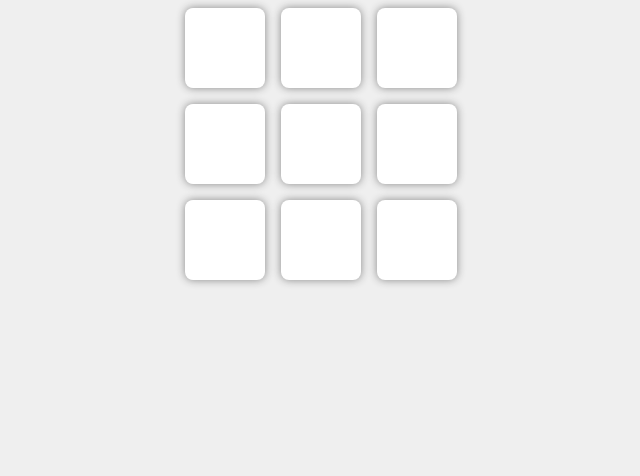
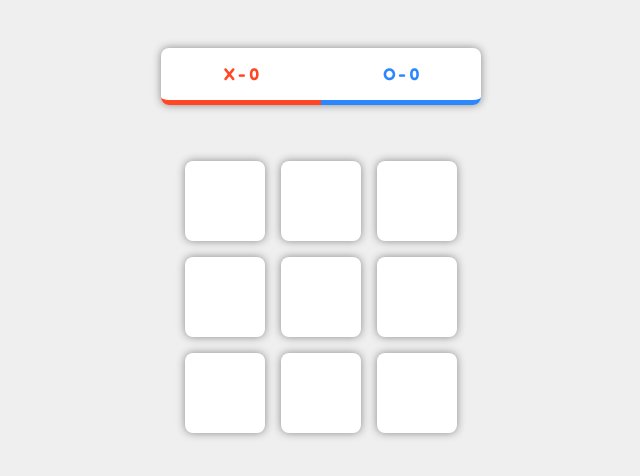
Before and after one commit to Andrew-Neely-82/tic-tac-toe-react, a React (Create React App) app: page / in a window 1280 px wide. Shown: the top 476 px of the page, without its empty margins (319-959 px from the left). Built offline with nearby package versions, Linux system fonts and the light colour scheme.

Commit message:
scoreboard made

```diff
--- a/src/App.js
+++ b/src/App.js
@@ -1,10 +1,22 @@
-import { Board } from "./components/export";
+import { Board, ScoreBoard } from "./components/export";
 import { useState } from "react";
 import "./App.scss";
 
 function App() {
   const [board, setBoard] = useState(Array(9).fill(null));
   const [xPlaying, setXPlaying] = useState(true);
+  const [scores, setScores] = useState({ xScore: 0, oScore: 0 });
+
+  const WIN_CONDITIONS = [
+    [0, 1, 2],
+    [3, 4, 5],
+    [6, 7, 8],
+    [0, 3, 6],
+    [1, 4, 7],
+    [2, 5, 8],
+    [0, 4, 8],
+    [2, 4, 6],
+  ];
 
   const handleBoxClick = (boxIndex) => {
     const updatedBoard = board.map((value, index) => {
@@ -13,14 +25,46 @@ function App() {
       } else {
         return value;
       }
-    })
+    });
+    const winner = checkWinner(updatedBoard);
+
+    if (winner) {
+      if (winner === "O") {
+        let { oScore } = scores;
+        oScore += 1;
+        setScores({ ...scores, oScore });
+      } else {
+        let { xScore } = scores;
+        xScore += 1;
+        setScores({ ...scores, xScore });
+      }
+    }
+
+    console.log(scores);
 
     setBoard(updatedBoard);
     setXPlaying(!xPlaying);
   };
 
+  const checkWinner = (board) => {
+    for (let i = 0; i < WIN_CONDITIONS.length; i++) {
+      const [x, y, z] = WIN_CONDITIONS[i];
+
+      if (board[x] && board[x] === board[y] && board[y] === board[z]) {
+        console.log(board[x]);
+        return board[x];
+      }
+    }
+  };
+
+  const scoreProps = {
+    scores: scores,
+    xPlaying: xPlaying,
+  };
+
   return (
     <div className="App">
+      <ScoreBoard {...scoreProps} />
       <Board board={board} onClick={handleBoxClick} />
     </div>
   );
--- a/src/components/export.js
+++ b/src/components/export.js
@@ -1,2 +1,3 @@
 export { default as Board } from "./board/Board";
 export { default as Box } from "./square/Box";
+export { default as ScoreBoard } from "./scoreBoard/ScoreBoard";
--- /dev/null
+++ b/src/components/scoreBoard/ScoreBoard.jsx
@@ -0,0 +1,12 @@
+import "./style.scss";
+
+const ScoreBoard = ({ scores, xPlaying }) => {
+  const { xScore, oScore } = scores;
+  return (
+    <div className="ScoreBoard__">
+      <span className={`score score-x ${!xPlaying && "inactive"}`}>X - {xScore}</span>
+      <span className={`score score-o ${xPlaying && "inactive"}`}>O - {oScore}</span>
+    </div>
+  );
+};
+export default ScoreBoard;
--- /dev/null
+++ b/src/components/scoreBoard/style.scss
@@ -0,0 +1,39 @@
+.ScoreBoard__ {
+  display: flex;
+  align-items: center;
+  justify-content: space-evenly;
+  width: 20rem;
+  background: white;
+  font-weight: bold;
+  border: none;
+  border-radius: 0.5rem;
+  box-shadow: 0 0 8px #888;
+  margin: 3rem auto;
+
+  .score {
+    width: 100%;
+    text-align: center;
+    padding: 1rem 0;
+
+    &-x {
+      color: rgb(255 70 37);
+      border-bottom: 5px solid rgb(255 70 37);
+      border-radius: 0.5rem 0 0 0.5rem;
+    }
+
+    &-o {
+      color: rgb(44 135 255);
+      border-bottom: 5px solid rgb(44 135 255);
+      border-radius: 0 0.5rem 0.5rem 0;
+    }
+
+    &-x,
+    &-o {
+      cursor: pointer;
+
+      &:hover {
+        background: #efefef;
+      }
+    }
+  }
+}
```
